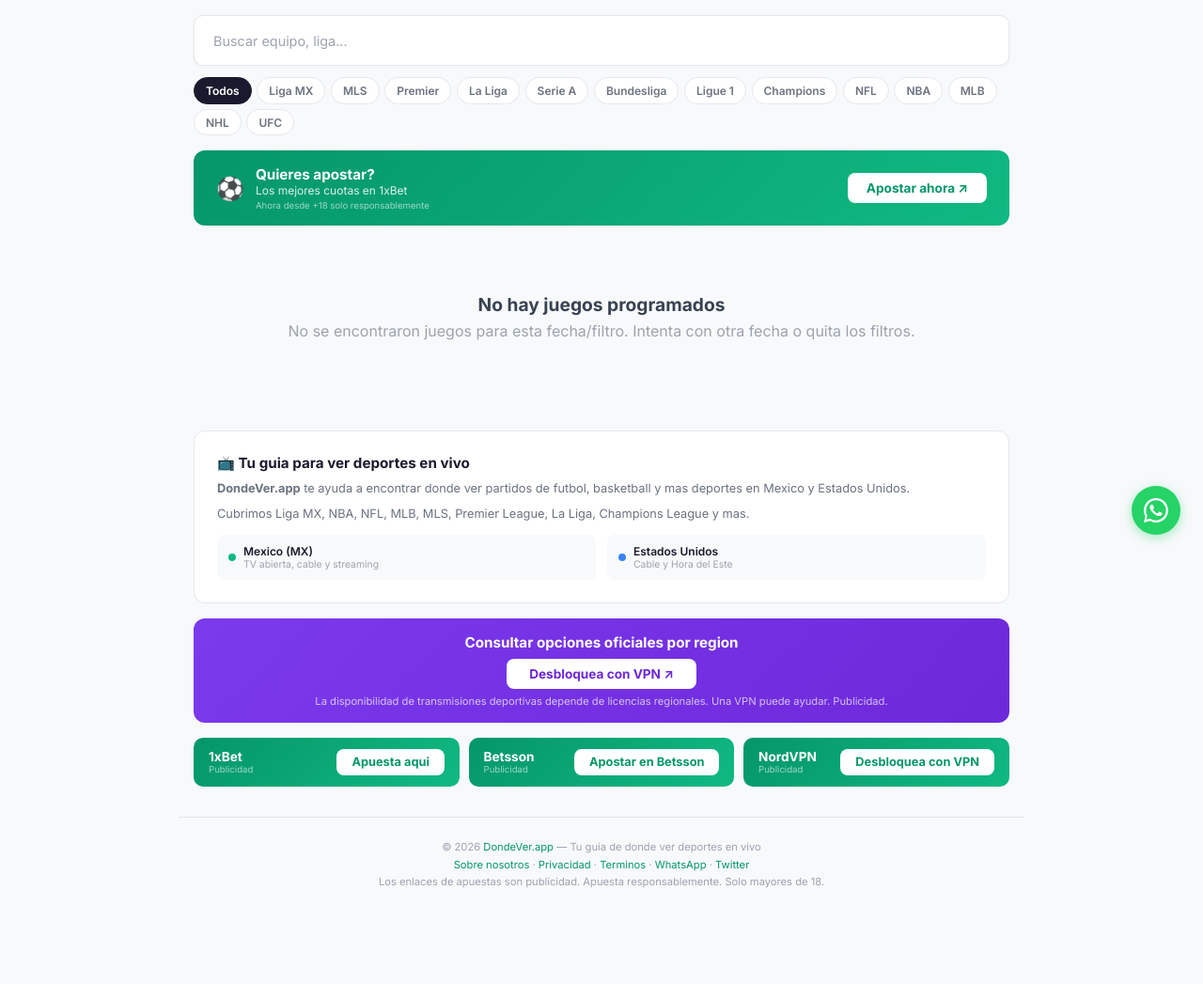
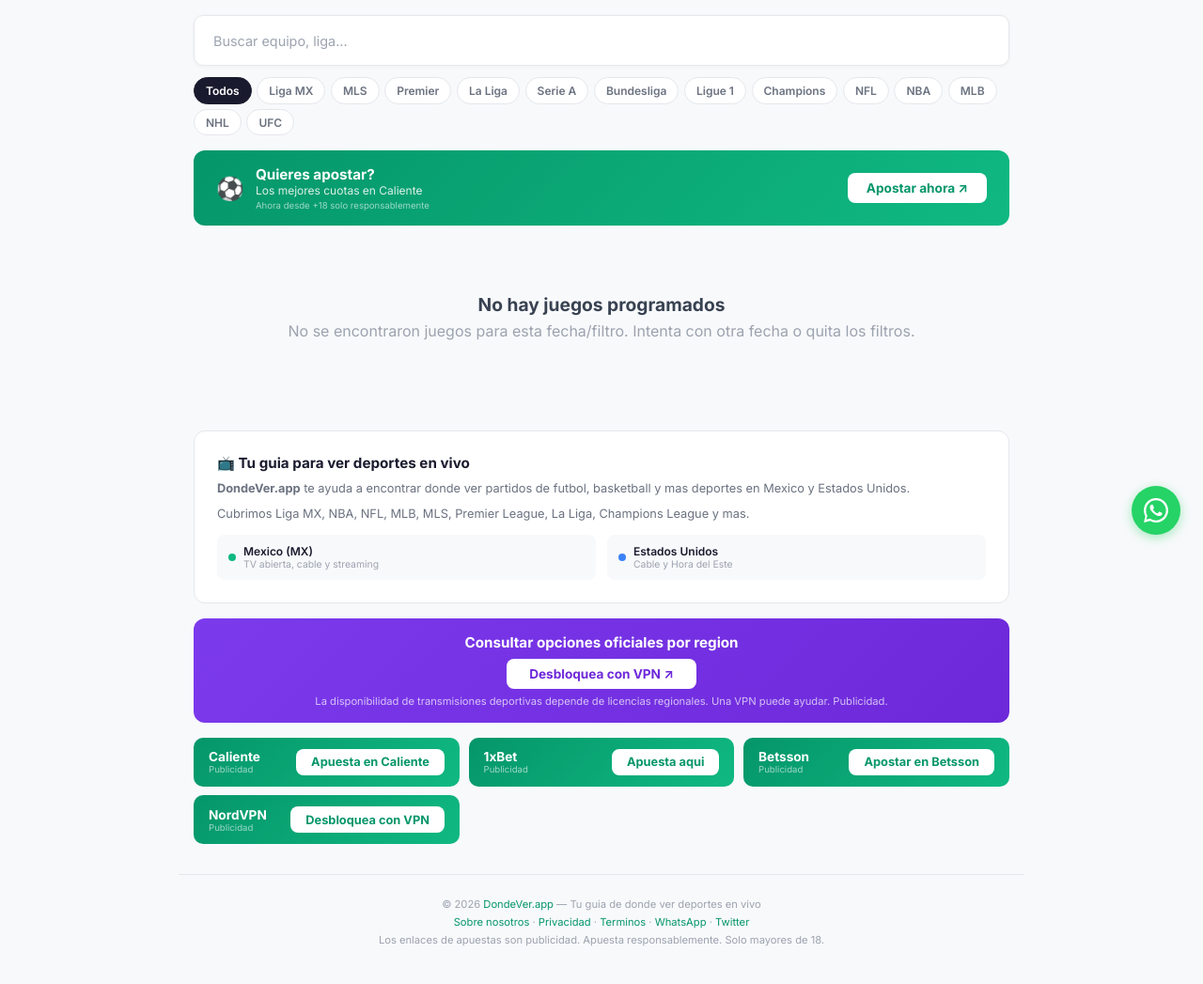
Before and after one commit to DistribucionesArobe/Dondever, a FastAPI app: page / in a window 1280 px wide. Shown: the part 207-1254 px from the top of the page at 94% size. Before the commit the page ends 1152 px from the top, so only its background shows below. Run offline with FastAPI, Linux system fonts and the light colour scheme; data that the repository does not hold is empty.

Commit message:
feat: add Caliente affiliate, OG image for link previews, live game monitor

```diff
--- a/config.py
+++ b/config.py
@@ -27,6 +27,12 @@ SECRET_KEY = os.getenv("SECRET_KEY", "dev-secret")
 
 # ── Affiliate links ─────────────────────────────────────
 AFFILIATES = {
+    "caliente": {
+        "name": "Caliente",
+        "url": os.getenv("AFFILIATE_CALIENTE", "") or "https://online.caliente.mx/page?member=Dondever&campaign=DEFAULT&channel=DEFAULT&zone=68997593&lp=68997591",
+        "logo": "/static/affiliates/caliente.svg",
+        "cta": "Apuesta en Caliente",
+    },
     "1xbet": {
         "name": "1xBet",
         "url": os.getenv("AFFILIATE_1XBET", "") or "https://reffpa.com/L?tag=d_5182312m_1599c_&site=5182312&ad=1599",
--- a/templates/index.html
+++ b/templates/index.html
@@ -11,8 +11,12 @@
     <meta property="og:url" content="{{ app_url }}">
     <meta property="og:site_name" content="DondeVer.app">
     <meta property="og:locale" content="es_MX">
+    <meta property="og:image" content="{{ app_url }}/static/og-image.png">
+    <meta property="og:image:width" content="1200">
+    <meta property="og:image:height" content="630">
     <!-- Twitter Card -->
     <meta name="twitter:card" content="summary_large_image">
+    <meta name="twitter:image" content="{{ app_url }}/static/og-image.png">
     <meta name="twitter:site" content="@dondeverapp">
     <meta name="twitter:title" content="DondeVer.app - Donde ver el partido hoy">
     <meta name="twitter:description" content="Encuentra donde ver {{ total_games }} juegos de hoy en Mexico y USA. Liga MX, NFL, NBA, MLB y mas.">
--- a/twitter_bot.py
+++ b/twitter_bot.py
@@ -67,7 +67,7 @@ def format_game_time_mx(date_str: str) -> str:
 
 def get_betting_affiliate_text() -> str:
     """Get a random BETTING affiliate CTA (no VPN) with Twitter tracking."""
-    betting_keys = [k for k in AFFILIATES if k in ("1xbet", "betsson")]
+    betting_keys = [k for k in AFFILIATES if k in ("caliente", "1xbet", "betsson")]
     if not betting_keys:
         return ""
     key = random.choice(betting_keys)
--- a/whatsapp_bot.py
+++ b/whatsapp_bot.py
@@ -80,7 +80,7 @@ def get_random_affiliate(betting_only: bool = False) -> dict:
     betting_only=True excludes VPN/non-betting affiliates (for picks, game results).
     """
     if betting_only:
-        betting_keys = [k for k in AFFILIATES if k in ("1xbet", "betsson")]
+        betting_keys = [k for k in AFFILIATES if k in ("caliente", "1xbet", "betsson")]
         key = random.choice(betting_keys) if betting_keys else random.choice(list(AFFILIATES.keys()))
     else:
         key = random.choice(list(AFFILIATES.keys()))
--- a/whatsapp_broadcast.py
+++ b/whatsapp_broadcast.py
@@ -36,7 +36,7 @@ def format_broadcast_channels(broadcasts: list[dict]) -> str:
 
 def get_betting_link() -> dict:
     """Get random betting affiliate with WhatsApp tracking."""
-    betting_keys = [k for k in AFFILIATES if k in ("1xbet", "betsson")]
+    betting_keys = [k for k in AFFILIATES if k in ("caliente", "1xbet", "betsson")]
     if not betting_keys:
         return {"name": "", "cta": "", "url": ""}
     key = random.choice(betting_keys)
```
Also changed, not shown: templates/game.html (+5 -2 lines), static/affiliates/caliente.svg (added), static/og-image.png (added).
